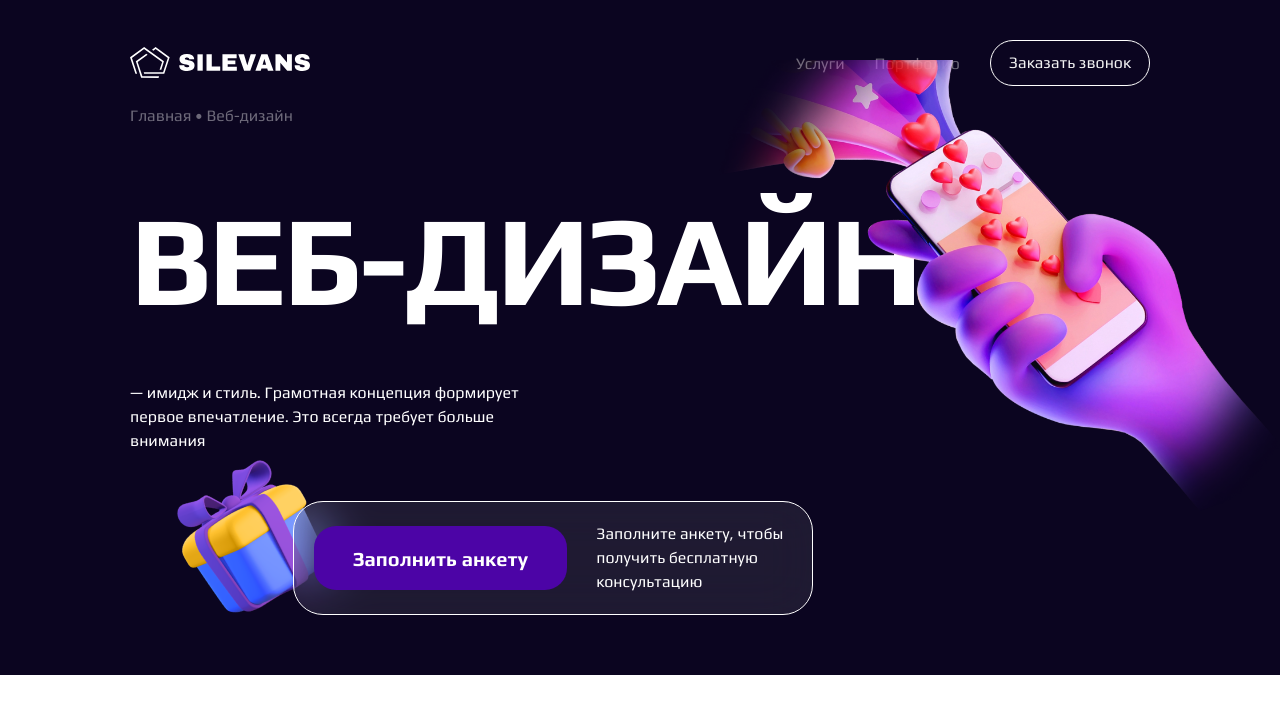
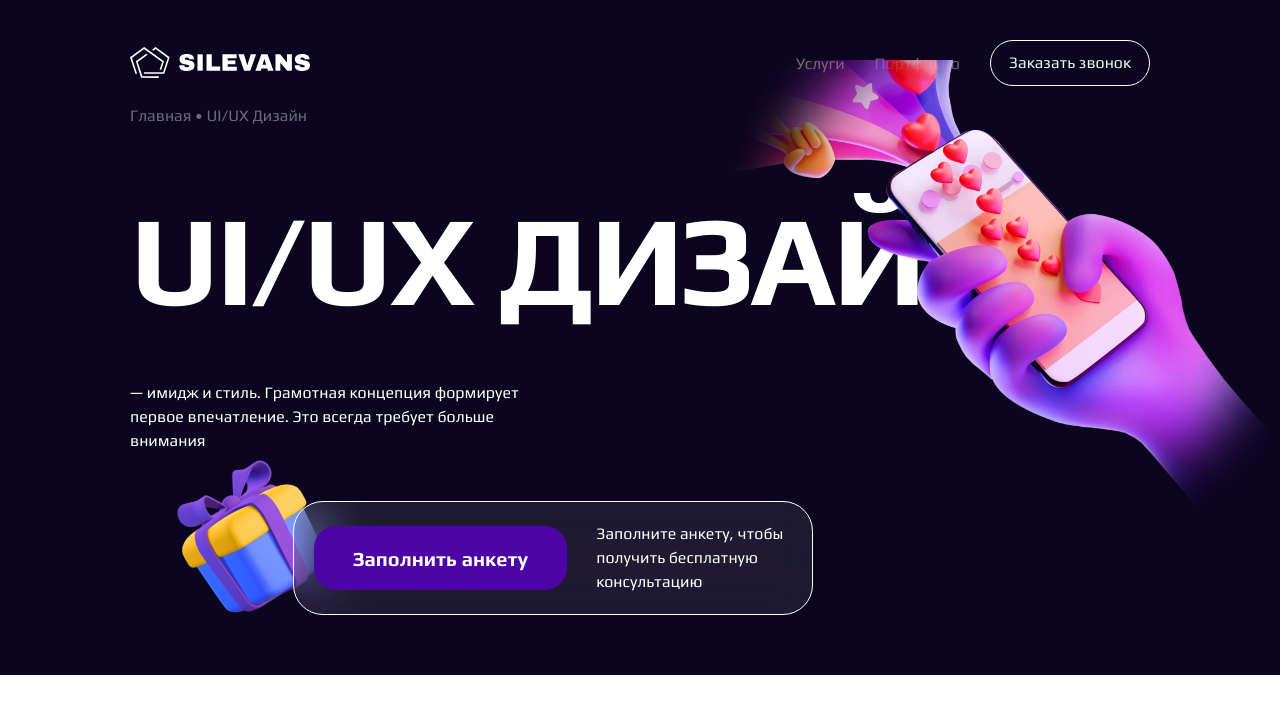
Before and after one commit to JulieBenchuk/web-studio, a Next.js app: page /design in a window 1280 px wide. Shown: the top 714 px of the page. Built offline with nearby package versions, Linux system fonts and the light colour scheme.

Commit message:
feat: changed title from "Веб-дизайн" to "UI/UX Дизайн"

```diff
--- a/src/pages/design.tsx
+++ b/src/pages/design.tsx
@@ -11,7 +11,7 @@ const Design: React.FC<{}> = () => {
                 <title>Design</title>
             </Head>
             <main className={style.main}>
-                <TopBlock currentPage={"Веб-дизайн"}
+                <TopBlock currentPage={"UI/UX Дизайн"}
                           serviceDescription={"— имидж и стиль. Грамотная концепция формирует первое впечатление. Это всегда требует больше внимания"}
                           backgroundImage={bgImage.src} button={"Заполнить анкету"}
                           buttonDescription={"Заполните анкету, чтобы получить бесплатную консультацию"}
```
